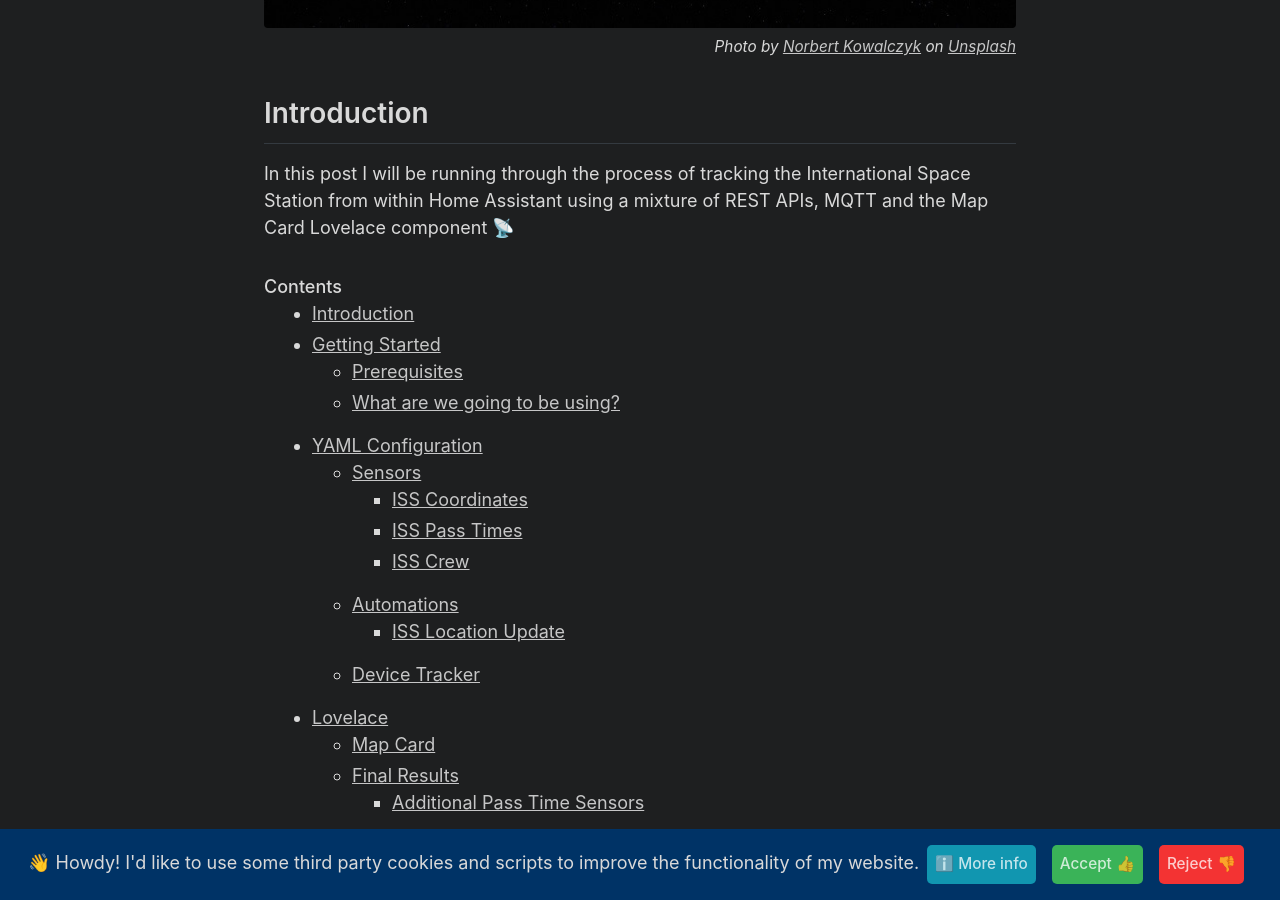
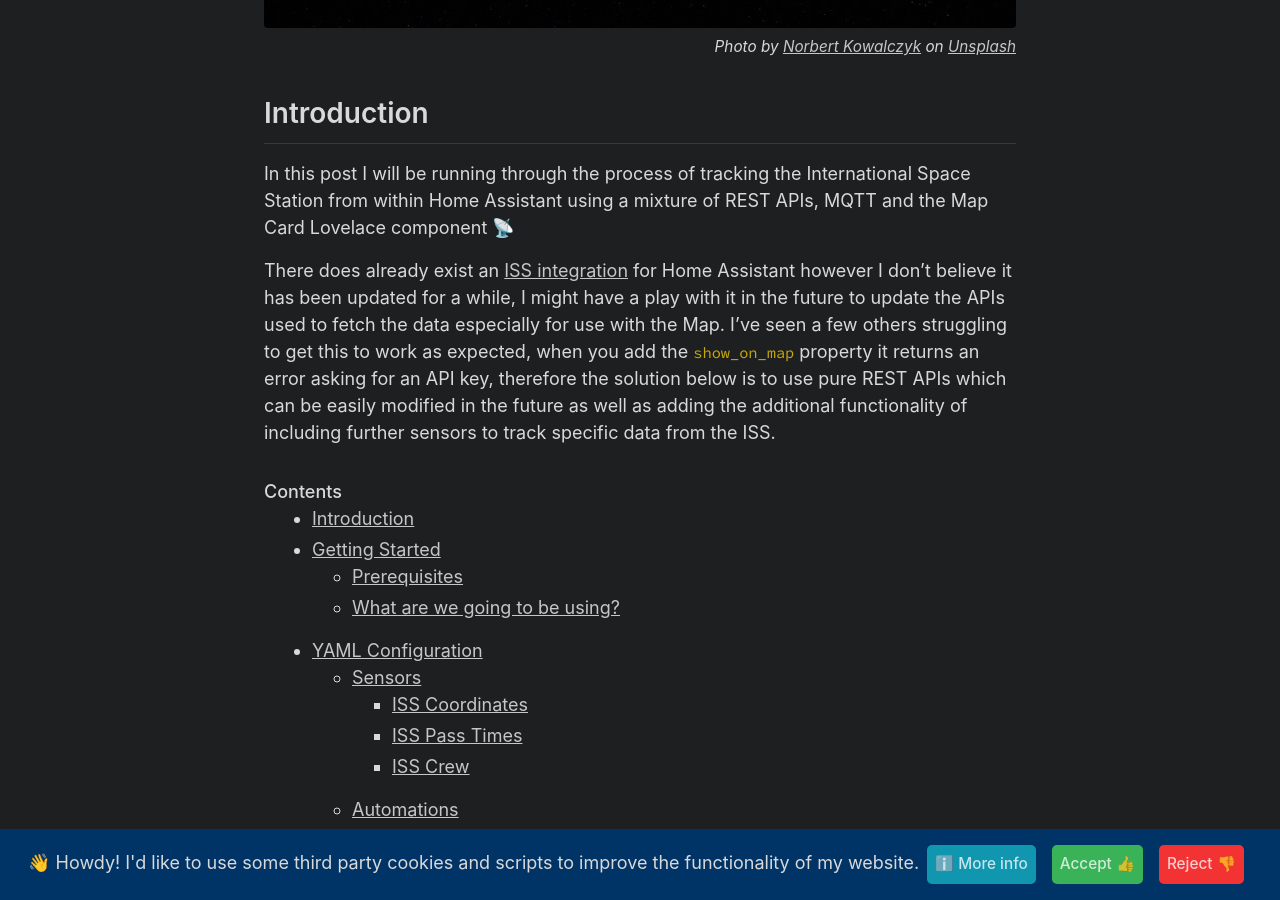
Before and after one commit to tiberiushunter/samwelek.co.uk, a Jekyll site: the page built from src/_posts/blog/2020-10-31-how-to-track-the-iss-within-home-assistant.md, in a window 1280 px wide and 900 px high, scrolled down 722 px. Built offline with Jekyll 4.4.1, drawn with Linux system fonts in a browser that asks for light colours; emoji names are drawn with the system emoji font.

Commit message:
Adding paragraph relating to existing integration for ISS

```diff
--- a/src/_posts/blog/2020-10-31-how-to-track-the-iss-within-home-assistant.md
+++ b/src/_posts/blog/2020-10-31-how-to-track-the-iss-within-home-assistant.md
@@ -10,6 +10,8 @@ cover-credit: <span>Photo by <a href="https://unsplash.com/@norbertkowalczyk?utm
 ## Introduction
 
 In this post I will be running through the process of tracking the International Space Station from within Home Assistant using a mixture of REST APIs, MQTT and the Map Card Lovelace component :satellite:
+
+There does already exist an [ISS integration](https://www.home-assistant.io/integrations/iss/) for Home Assistant however I don't believe it has been updated for a while, I might have a play with it in the future to update the APIs used to fetch the data especially for use with the Map. I've seen a few others struggling to get this to work as expected, when you add the `show_on_map` property it returns an error asking for an API key, therefore the solution below is to use pure REST APIs which can be easily modified in the future as well as adding the additional functionality of including further sensors to track specific data from the ISS.
 
 - toc
 {: toc }
```
